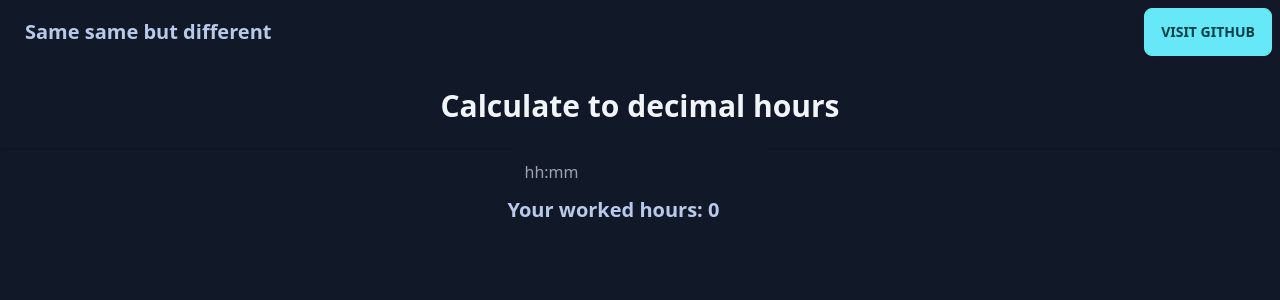
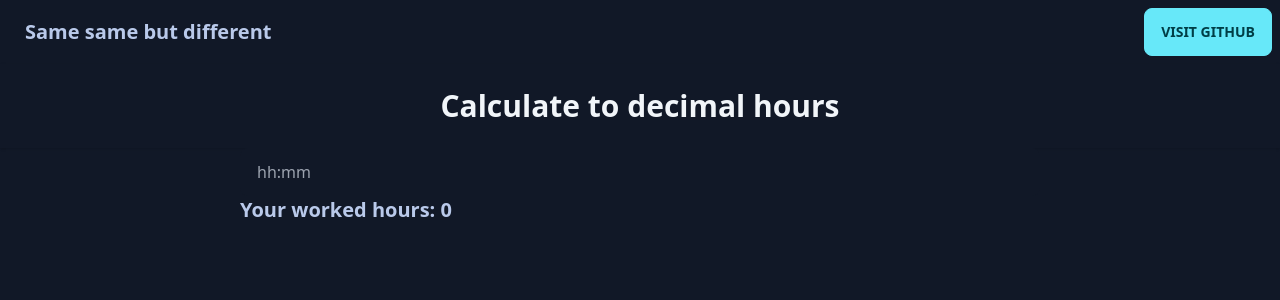
Before and after one commit to TheGreatShan/TimeConverter, a Vue app: page / in a window 1280 px wide. Shown: the top 300 px of the page. Built offline with nearby package versions, Linux system fonts and the light colour scheme.

Commit message:
input field is 50rem long

```diff
--- a/src/components/InOutHours.vue
+++ b/src/components/InOutHours.vue
@@ -23,7 +23,7 @@ export default {
         <div class="flex items-center justify-center">
             <div>
                 <input v-model="hours" v-on:input="decimalHours" type="text" placeholder="hh:mm"
-                    class="input w-full max-w-xs dark:bg-white dark:text-black" />
+                    class="input w-[50rem] dark:bg-white dark:text-black" />
                 <h1 class="font-bold text-xl">Your worked hours: {{ decimal }}</h1>
             </div>
         </div>
```
